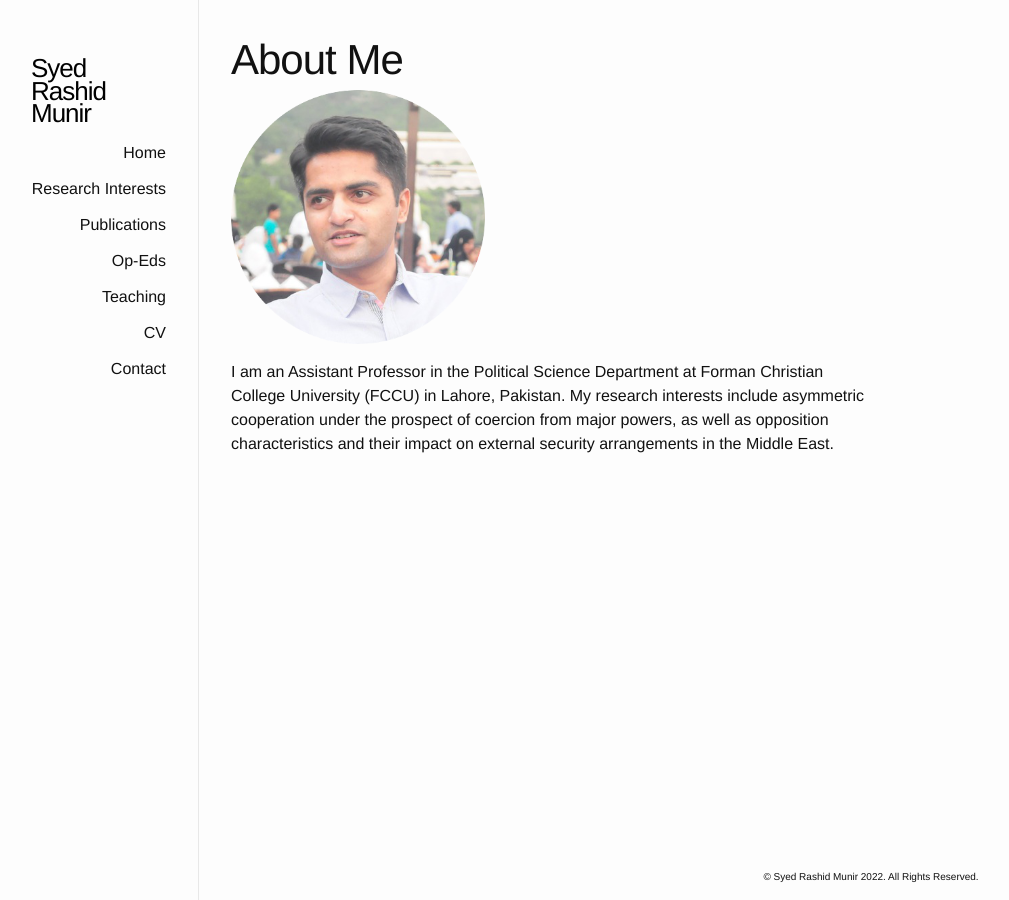
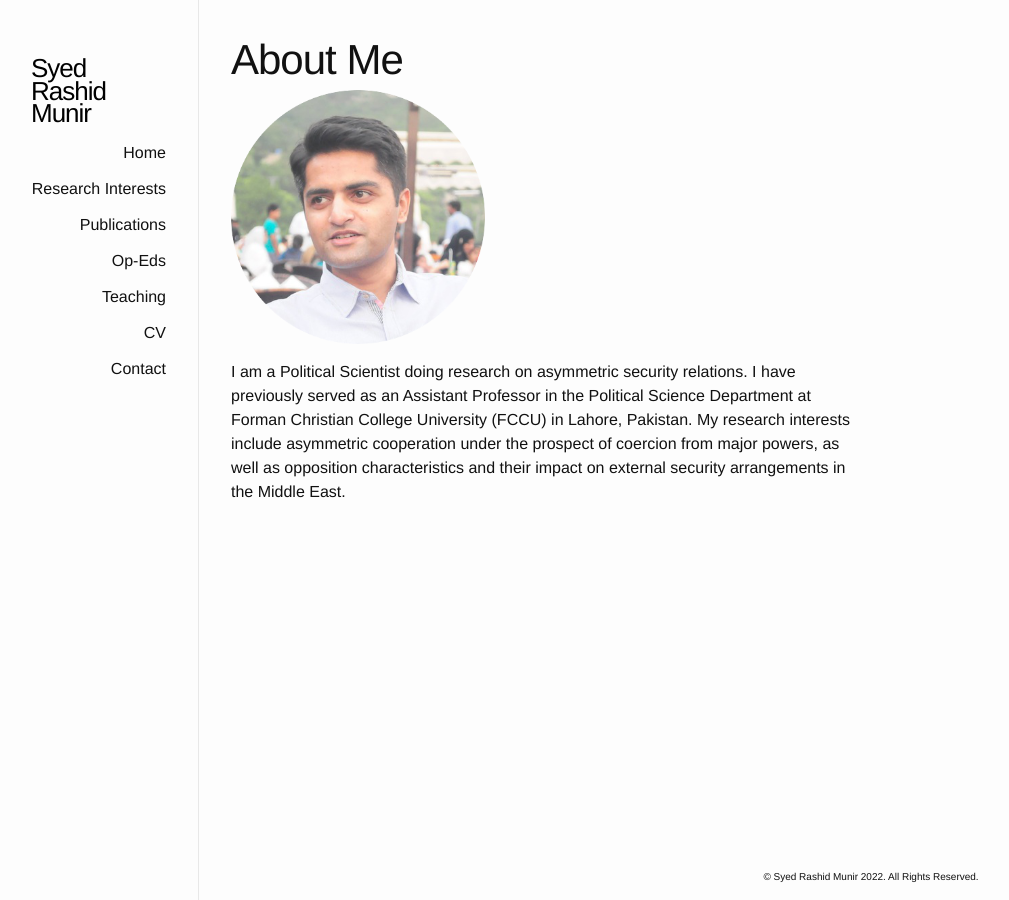
Before and after one commit to srmunir/srmunir.github.io, a Jekyll site: the page built from about.md, in a window 1280 px wide. Shown: the whole page, without its empty margins (191-1200 px from the left). Built offline with Jekyll 4.4.1, drawn with Linux system fonts in a browser that asks for light colours.

Commit message:
changed bio

```diff
--- a/about.md
+++ b/about.md
@@ -6,7 +6,7 @@
 
 ![profile-pic]
 
-I am an Assistant Professor in the Political Science Department at Forman Christian College University (FCCU) in Lahore, Pakistan. My research interests include asymmetric cooperation under the prospect of coercion from major powers, as well as opposition characteristics and their impact on external security arrangements in the Middle East.
+I am a Political Scientist doing research on asymmetric security relations. I have previously served as an Assistant Professor in the Political Science Department at Forman Christian College University (FCCU) in Lahore, Pakistan. My research interests include asymmetric cooperation under the prospect of coercion from major powers, as well as opposition characteristics and their impact on external security arrangements in the Middle East.
 
 [profile-pic]: {{ "/photos/profile.jpg" prepend: site.baseurl }}
 {: width="40%" }
```
